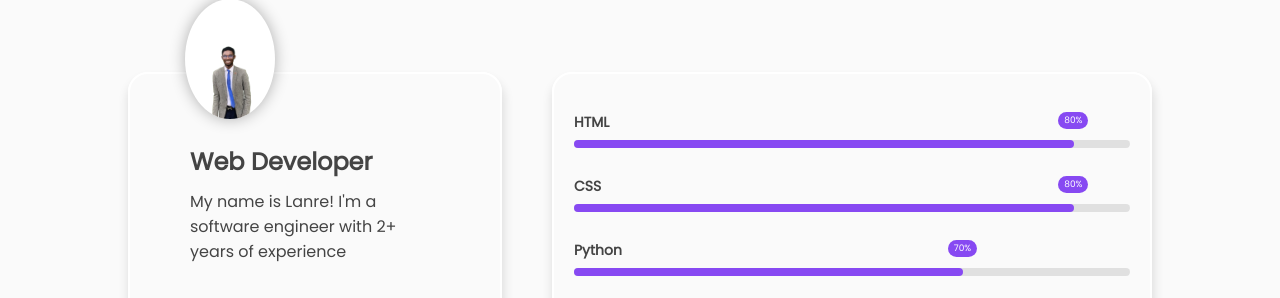
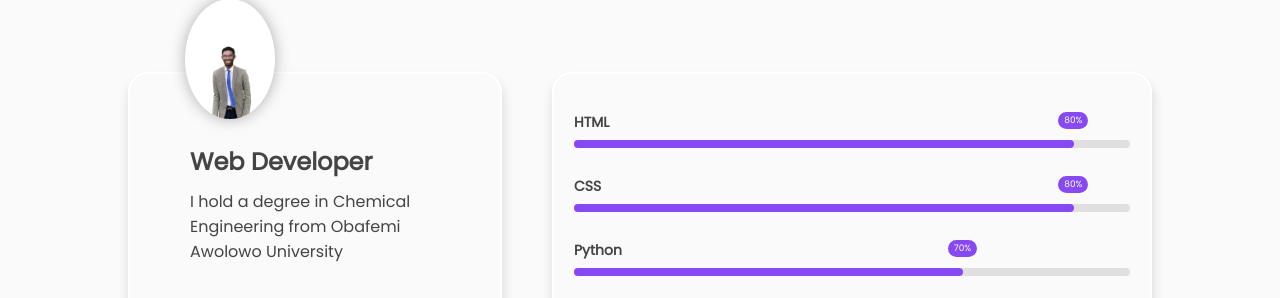
Before and after one commit to lanre1993/PLP-hackathon, a plain HTML site: page index.html in a window 1280 px wide. Shown: the part 923-1221 px from the top of the page. Drawn offline with nearby package versions, Linux system fonts and the light colour scheme; a web font is replaced by a local one.

Commit message:
Initial commit

```diff
--- a/index.html
+++ b/index.html
@@ -110,7 +110,7 @@
                                 <figcaption>
                                     <img src="IMG_6569-removebg-preview.png" alt="" class="profile"/>
                                     <h2>Web Developer</h2>
-                                    <p>My name is Lanre! I'm a software engineer with 2+ years of experience</p>
+                                    <p>I hold a degree in Chemical Engineering from Obafemi Awolowo University</p>
                             </figure>
                             <button class="about-me-btn">Hire Me</button>
                         </div>
```
